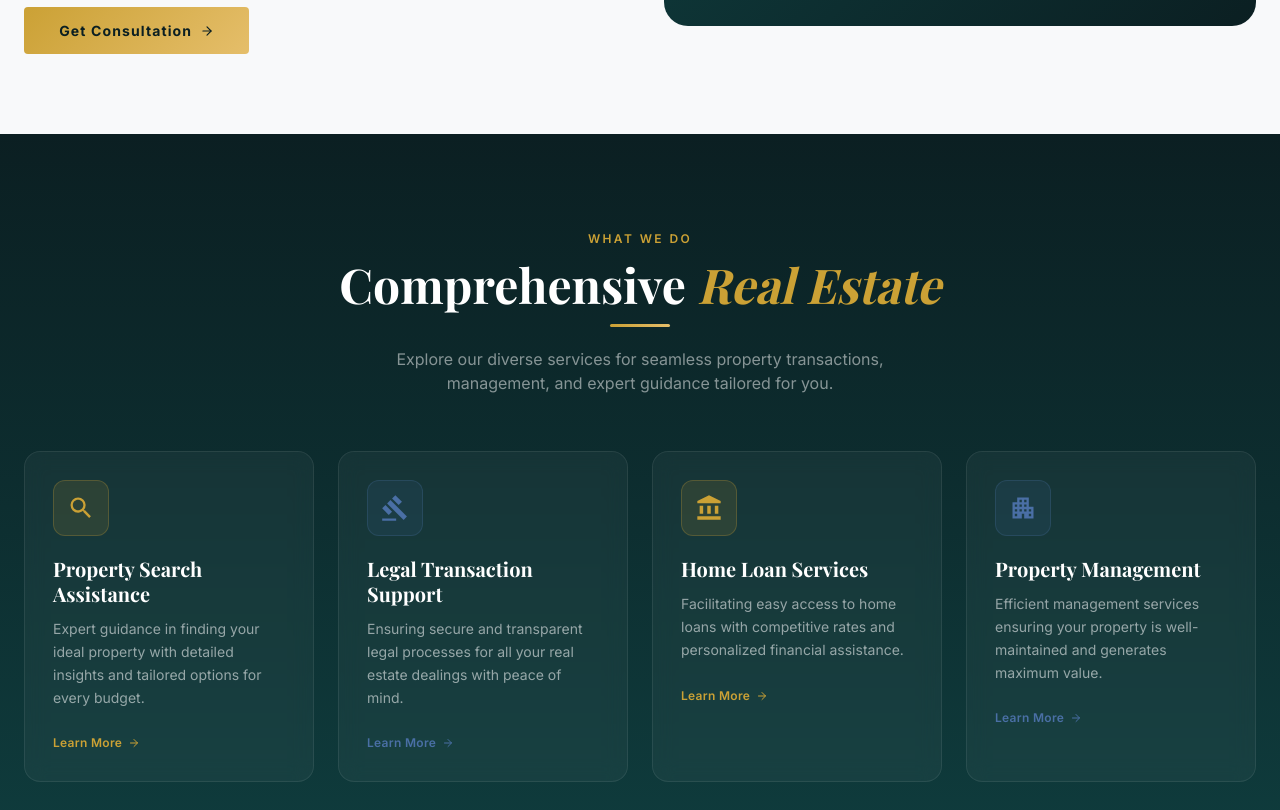
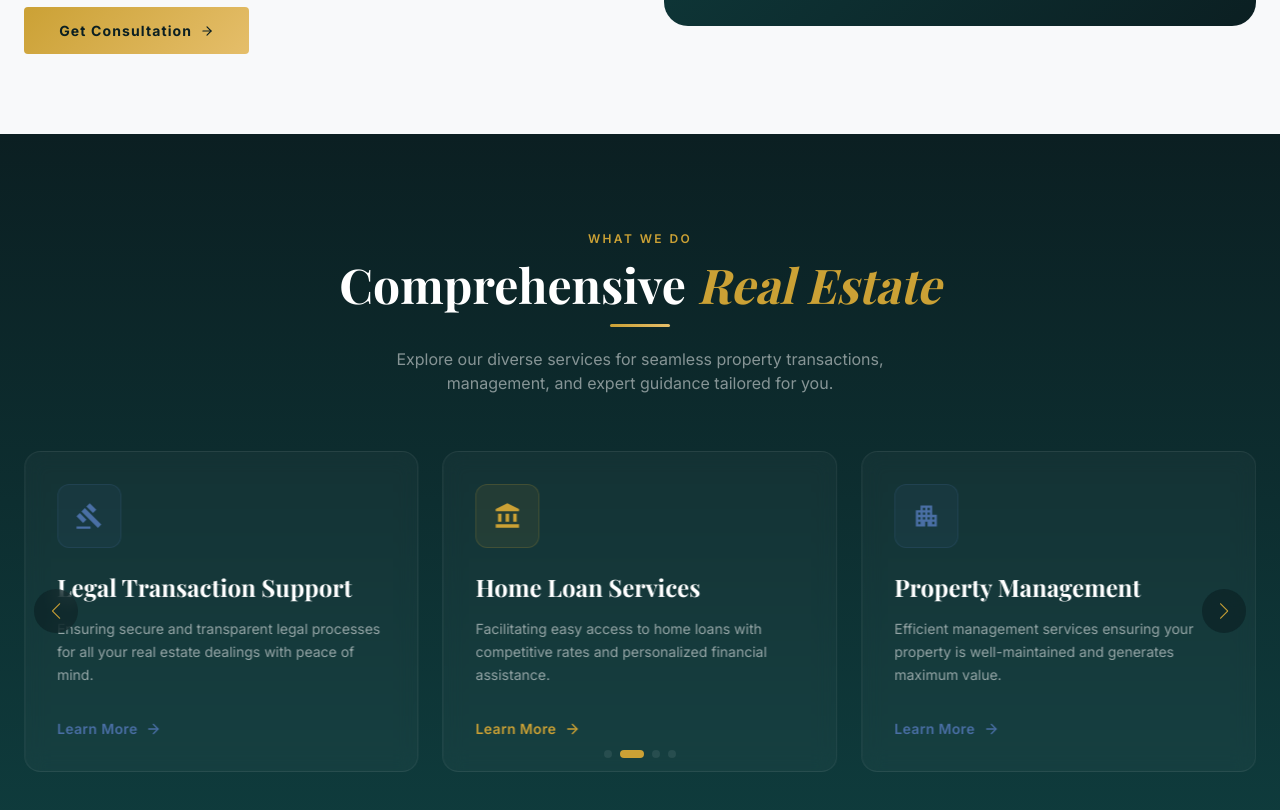
Before and after one commit to yashsaini0759/propertclinic, a React (Vite) app: page /services in a window 1280 px wide. Shown: the part 1970-2780 px from the top of the page. Built offline with nearby package versions, Linux system fonts and the light colour scheme; a web font is replaced by a local one.

Commit message:
Swap Projects and Services layout, move Projects section up

```diff
--- a/src/components/ComprehensiveServices.jsx
+++ b/src/components/ComprehensiveServices.jsx
@@ -1,4 +1,9 @@
 import { motion } from 'framer-motion'
+import { Swiper, SwiperSlide } from 'swiper/react'
+import { Navigation, Pagination, Autoplay } from 'swiper/modules'
+import 'swiper/css'
+import 'swiper/css/navigation'
+import 'swiper/css/pagination'
 import { MdApartment, MdGavel, MdAccountBalance, MdSearch } from 'react-icons/md'
 import { FiArrowRight } from 'react-icons/fi'
 import { Link } from 'react-router-dom'
@@ -33,7 +38,7 @@ const services = [
 export default function ComprehensiveServices() {
     return (
         <section
-            className="py-24 px-4 sm:px-6"
+            className="py-24 px-4 sm:px-6 overflow-hidden relative z-10"
             style={{ background: 'linear-gradient(180deg, #0B1F22 0%, #0F3D3E 100%)' }}
         >
             <div className="max-w-7xl mx-auto">
@@ -56,50 +61,67 @@ export default function ComprehensiveServices() {
                     </p>
                 </motion.div>
 
-                {/* Cards Grid */}
-                <div className="grid grid-cols-1 sm:grid-cols-2 lg:grid-cols-4 gap-6">
-                    {services.map((svc, i) => (
+                {/* Swiper Slider (Replaces Grid) */}
                 <motion.div
-                            key={svc.title}
                     initial={{ opacity: 0, y: 40 }}
                     whileInView={{ opacity: 1, y: 0 }}
                     viewport={{ once: true }}
-                            transition={{ delay: i * 0.12, duration: 0.6 }}
-                            whileHover={{ y: -8, transition: { duration: 0.3 } }}
-                            className="rounded-2xl p-7 group cursor-default card-hover"
+                    transition={{ duration: 0.7 }}
+                >
+                    <Swiper
+                        modules={[Navigation, Pagination, Autoplay]}
+                        spaceBetween={24}
+                        slidesPerView={1}
+                        navigation
+                        pagination={{ clickable: true }}
+                        autoplay={{ delay: 3500, disableOnInteraction: false }}
+                        grabCursor
+                        loop
+                        breakpoints={{
+                            640: { slidesPerView: 2 },
+                            1024: { slidesPerView: 3 },
+                        }}
+                        className="pb-14"
+                    >
+                        {services.map((svc) => (
+                            <SwiperSlide key={svc.title} className="h-auto">
+                                <div
+                                    className="rounded-2xl p-8 group cursor-pointer h-full border transition-all duration-300 hover:-translate-y-2 flex flex-col"
                                     style={{
-                                background: 'rgba(255,255,255,0.04)',
+                                        background: 'rgba(255,255,255,0.03)',
                                         border: '1px solid rgba(255,255,255,0.08)',
                                         backdropFilter: 'blur(10px)',
                                     }}
                                 >
                                     {/* Icon */}
                                     <div
-                                className="w-14 h-14 rounded-xl flex items-center justify-center mb-5 transition-all duration-300 group-hover:scale-110"
+                                        className="w-16 h-16 rounded-xl flex items-center justify-center mb-6 transition-all duration-300 group-hover:scale-110 flex-shrink-0"
                                         style={{
-                                    background: `${svc.accent}20`,
-                                    border: `1px solid ${svc.accent}40`,
+                                            background: `${svc.accent}15`,
+                                            border: `1px solid ${svc.accent}30`,
                                             color: svc.accent,
                                         }}
                                     >
                                         {svc.icon}
                                     </div>
-                            <h3 className="font-heading text-xl font-bold text-white mb-3 leading-tight">
+                                    <h3 className="font-heading text-2xl font-bold text-white mb-4 leading-tight">
                                         {svc.title}
                                     </h3>
-                            <p className="text-white/55 font-body text-sm leading-relaxed mb-5">
+                                    <p className="text-white/55 font-body text-sm leading-relaxed mb-8 flex-grow">
                                         {svc.description}
                                     </p>
                                     <Link
                                         to="/services"
-                                className="inline-flex items-center gap-1.5 text-xs font-semibold font-body tracking-wide transition-all group-hover:gap-2.5"
+                                        className="inline-flex items-center gap-2 text-sm font-semibold font-body tracking-wide transition-all group-hover:gap-3 mt-auto"
                                         style={{ color: svc.accent }}
                                     >
-                                Learn More <FiArrowRight />
+                                        Learn More <FiArrowRight size={16} />
                                     </Link>
+                                </div>
+                            </SwiperSlide>
+                        ))}
+                    </Swiper>
                 </motion.div>
-                    ))}
-                </div>
             </div>
         </section>
     )
--- a/src/pages/Home.jsx
+++ b/src/pages/Home.jsx
@@ -1,9 +1,9 @@
 import HeroSection from '../components/HeroSection'
+import ProjectsSection from '../components/ProjectsSection'
 import ServicesCards from '../components/ServicesCards'
 import StatsSection from '../components/StatsSection'
 import AboutSection from '../components/AboutSection'
 import ComprehensiveServices from '../components/ComprehensiveServices'
-import ProjectsSection from '../components/ProjectsSection'
 import TestimonialsSection from '../components/TestimonialsSection'
 import InstagramSection from '../components/InstagramSection'
 import Footer from '../components/Footer'
@@ -12,11 +12,11 @@ export default function Home() {
     return (
         <main>
             <HeroSection />
+            <ProjectsSection />
             <ServicesCards />
             <StatsSection />
             <AboutSection />
             <ComprehensiveServices />
-            <ProjectsSection />
             <TestimonialsSection />
             <InstagramSection />
             <Footer />
```
Also changed, not shown: src/components/ProjectsSection.jsx (+16 -43 lines), 1 other file (tests, documents, lock files or other folders). Lines whose indentation alone changed are shown as unchanged.
